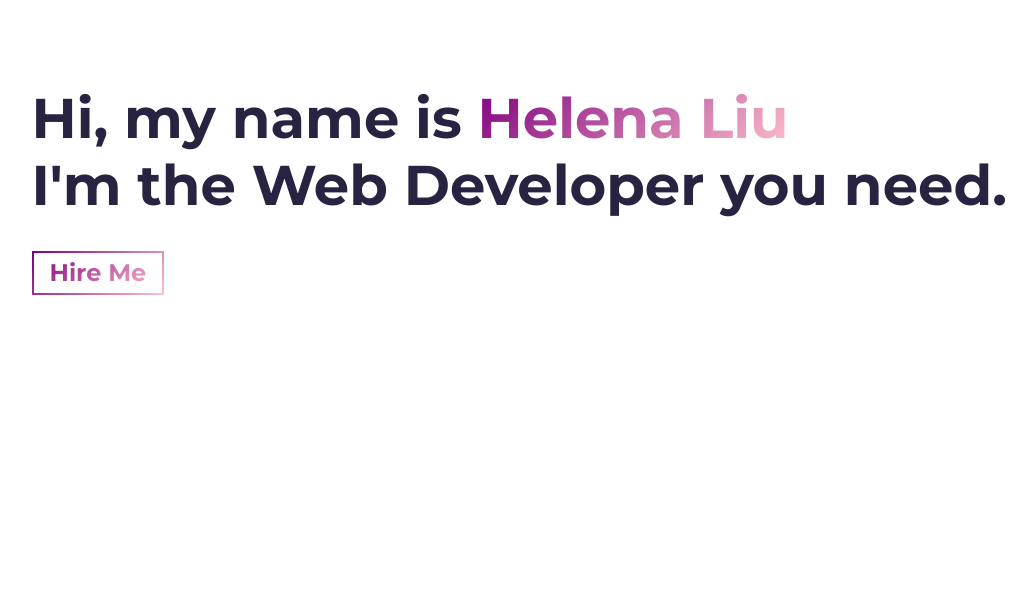
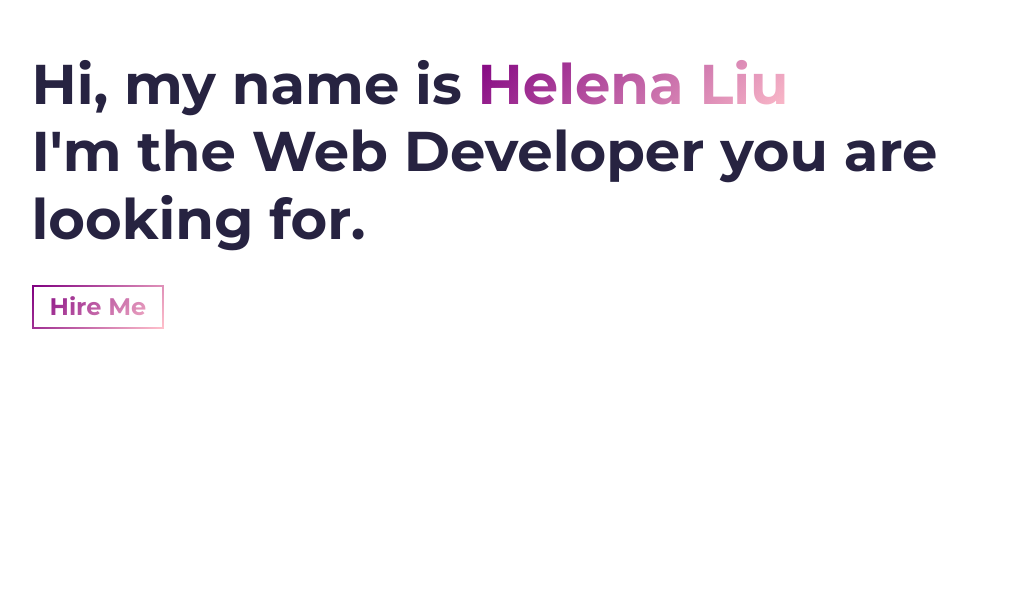
Before and after one commit to Helena2018/webpage-helena, a website built with Parcel: page src/index.html in a window 1280 px wide. Shown: the part 205-800 px from the top of the page, without its empty margins (46-1082 px from the left). Built offline with nearby package versions, Linux system fonts and the light colour scheme.

Commit message:
info updated

```diff
--- a/src/index.html
+++ b/src/index.html
@@ -48,7 +48,7 @@
         <h1 class="hero-title load-hidden">
           Hi, my name is <span class="text-color-main">Helena Liu</span>
           <br />
-          I'm the Web Developer you need.
+          I'm the Web Developer you are looking for.
         </h1>
         <p class="hero-cta load-hidden">
           <a rel="noreferrer" class="cta-btn cta-btn--hero" href="#about"
```
